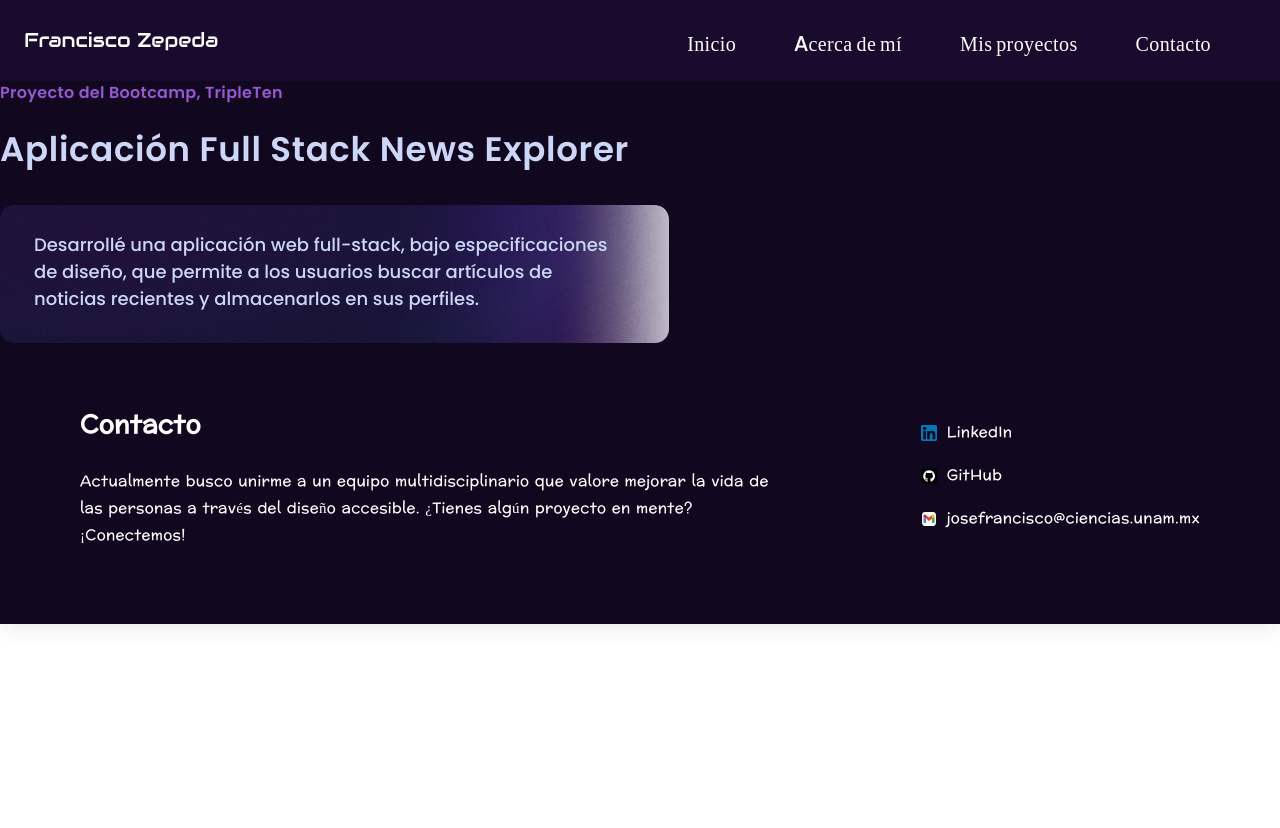
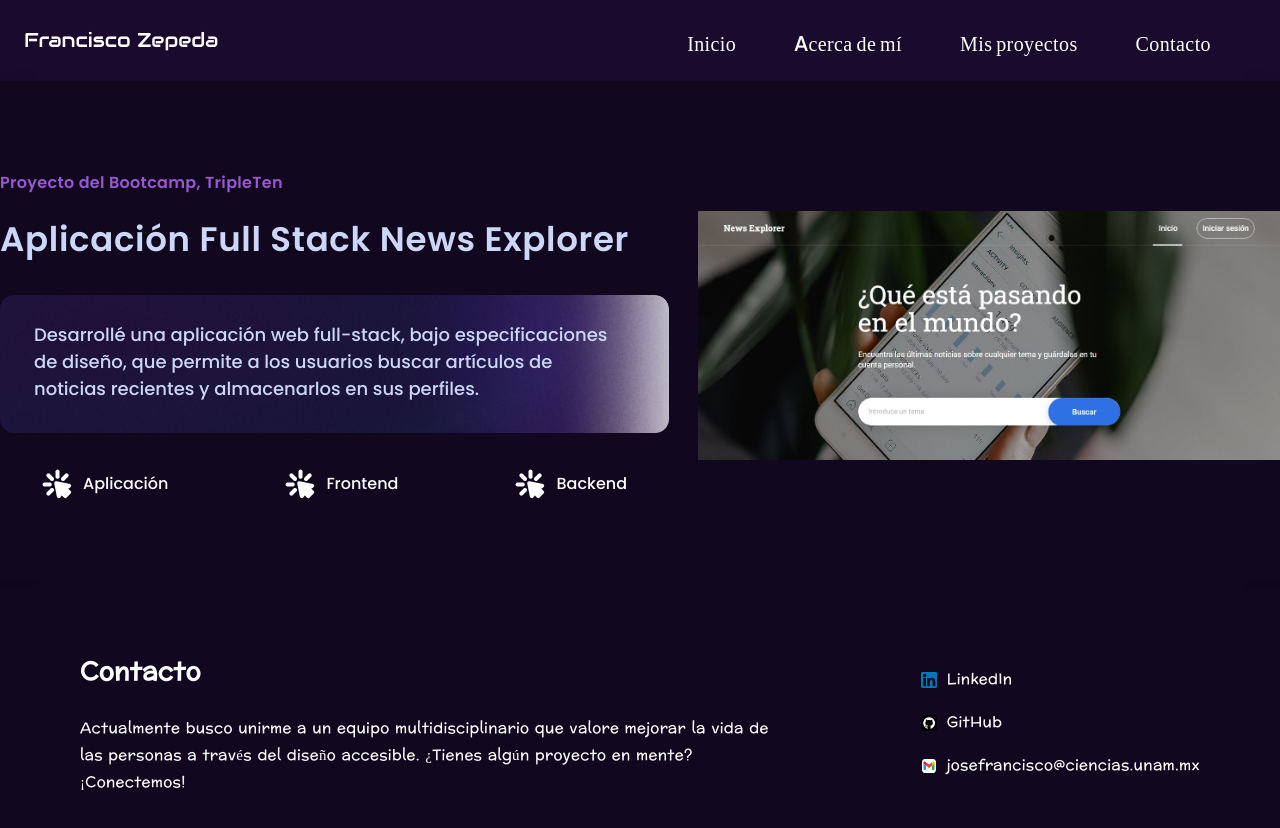
Before and after one commit to PacoZ2024/portafolio, a React (Vite) app: page /projects in a window 1280 px wide. Shown: the top 828 px of the page. Before the commit the page ends 800 px from the top, so only its background shows below. Built offline with nearby package versions, Linux system fonts and the light colour scheme.

Commit message:
feat(projects): Se incorpora el primer proyecto del portafolio.

```diff
--- a/src/components/Projects/Projects.css
+++ b/src/components/Projects/Projects.css
@@ -4,6 +4,15 @@
   box-shadow: 0px 6px 22px -3px rgba(0, 0, 0, 0.1);
   margin: 0 auto;
   font-family: 'Poppins';
+}
+
+.projects__resumen {
+  max-width: 1300px;
+  margin: 0 auto;
+  padding: 90px 0;
+  display: flex;
+  align-items: center;
+  justify-content: space-between;
 }
 
 .projects__featured {
@@ -48,3 +57,33 @@
   line-height: 27px;
   color: #ccd6f6;
 }
+
+.projects__container-links {
+  max-width: 585px;
+  margin: 36px 0 0 42px;
+  display: flex;
+  justify-content: space-between;
+}
+
+.projects__link {
+  color: white;
+  text-decoration: none;
+  display: flex;
+  align-items: center;
+}
+
+.projects__link-image {
+  margin: 0;
+  padding-right: 10px;
+  width: 31px;
+  height: 31px;
+}
+
+.projects__link-image:hover {
+  cursor: pointer;
+}
+
+.projects__portrait {
+  max-width: 582px;
+  object-fit: contain;
+}
--- a/src/components/Projects/Projects.jsx
+++ b/src/components/Projects/Projects.jsx
@@ -1,9 +1,15 @@
+import iconLink from '../../assets/images/icon-link.png';
+import portadaNewsExplorer from '../../assets/images/portada-news-explorer.jpg';
+
 export default function projects() {
   return (
     <section className='projects'>
+      <div className='projects__resumen'>
         <div>
           <p className='projects__featured'>Proyecto del Bootcamp, TripleTen</p>
-        <h4 className='projects__title'>Aplicación Full Stack News Explorer</h4>
+          <h4 className='projects__title'>
+            Aplicación Full Stack News Explorer
+          </h4>
           <div className='projects__container-description'>
             <p className='projects__text'>
               Desarrollé una aplicación web full-stack, bajo especificaciones de
@@ -11,6 +17,50 @@ export default function projects() {
               recientes y almacenarlos en sus perfiles.
             </p>
           </div>
+          <div className='projects__container-links'>
+            <a
+              className='projects__link'
+              href='https://www.news-explorer-2026.mooo.com'
+              target='_blank'
+            >
+              <img
+                className='projects__link-image'
+                src={iconLink}
+                alt='Icono para enlace'
+              />
+              Aplicación
+            </a>
+            <a
+              className='projects__link'
+              href='https://github.com/PacoZ2024/news-explorer-frontend'
+              target='_blank'
+            >
+              <img
+                className='projects__link-image'
+                src={iconLink}
+                alt='Icono para enlace'
+              />
+              Frontend
+            </a>
+            <a
+              className='projects__link'
+              href='https://github.com/PacoZ2024/news-explorer-backend'
+              target='_blank'
+            >
+              <img
+                className='projects__link-image'
+                src={iconLink}
+                alt='Icono para enlace'
+              />
+              Backend
+            </a>
+          </div>
+        </div>
+        <img
+          className='projects__portrait'
+          src={portadaNewsExplorer}
+          alt='Portada del proyecto News Explorer'
+        />
       </div>
     </section>
   );
```
Also changed, not shown: src/assets/images/icon-link.png (added), src/assets/images/portada-news-explorer.jpg (added). Lines whose indentation alone changed are shown as unchanged.
